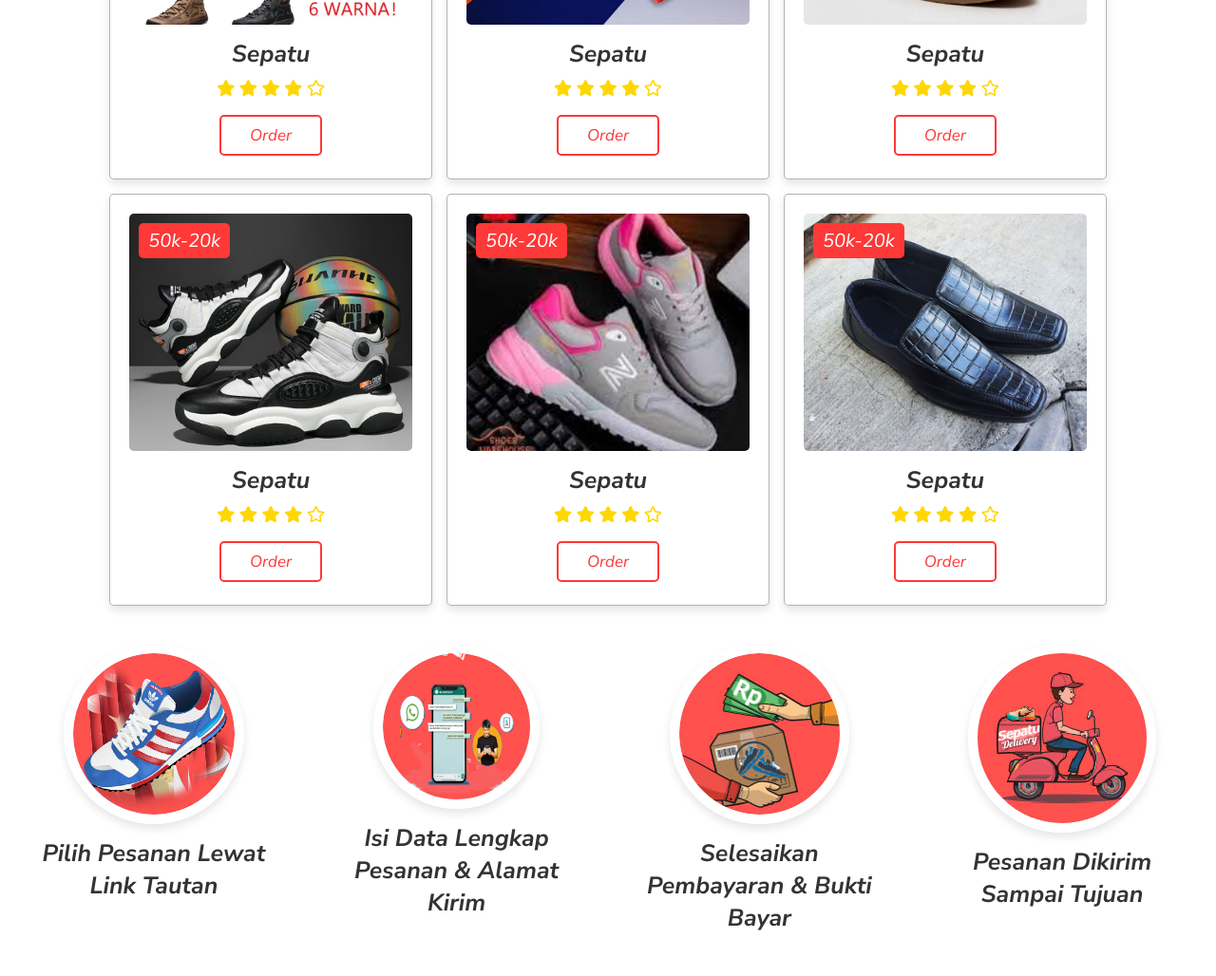
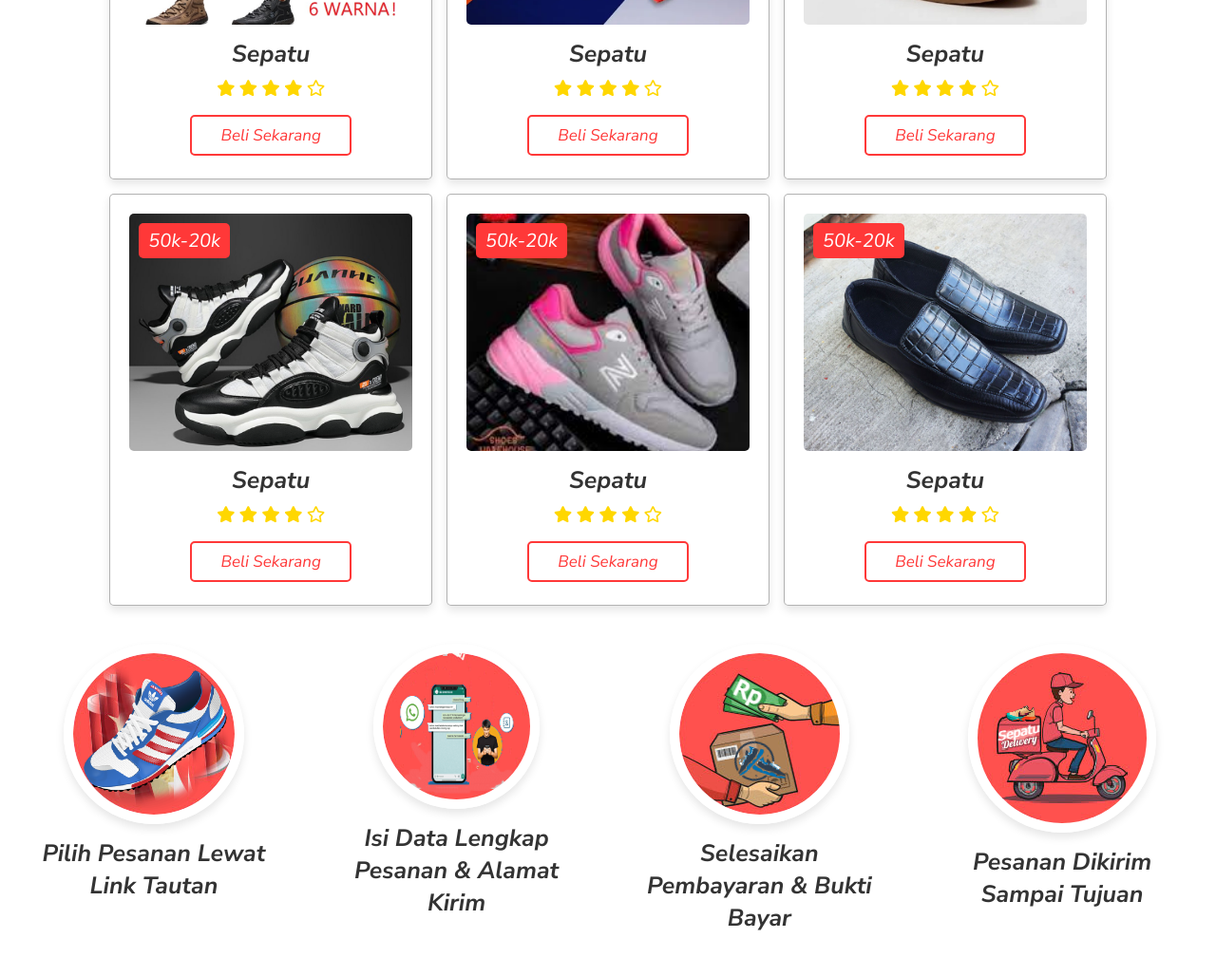
Before and after one commit to perubahan/website-Kreatif, a plain HTML site: page index.html in a window 1280 px wide. Shown: the part 1920-2948 px from the top of the page at 95% size. Drawn offline with Linux system fonts and the light colour scheme.

Commit message:
Update index.html

```diff
--- a/index.html
+++ b/index.html
@@ -142,7 +142,7 @@
                 <i class="fas fa-star"></i>
                 <i class="far fa-star"></i>
             </div>
-            <a href="#" class="btn">order</a>
+            <a href="#" class="btn">beli sekarang</a>
         </div>
         <div class="box">
             <span class="price">50k-20k</span>
@@ -155,7 +155,7 @@
                 <i class="fas fa-star"></i>
                 <i class="far fa-star"></i>
             </div>
-            <a href="#" class="btn">order</a>
+            <a href="#" class="btn">beli sekarang</a>
         </div>
         <div class="box">
             <span class="price">50k-20k</span>
@@ -168,7 +168,7 @@
                 <i class="fas fa-star"></i>
                 <i class="far fa-star"></i>
             </div>
-            <a href="#" class="btn">order</a>
+            <a href="#" class="btn">beli sekarang</a>
         </div>
         <div class="box">
             <span class="price">50k-20k</span>
@@ -181,7 +181,7 @@
                 <i class="fas fa-star"></i>
                 <i class="far fa-star"></i>
             </div>
-            <a href="#" class="btn">order</a>
+            <a href="#" class="btn">beli sekarang</a>
         </div>
         <div class="box">
             <span class="price">50k-20k</span>
@@ -194,7 +194,7 @@
                 <i class="fas fa-star"></i>
                 <i class="far fa-star"></i>
             </div>
-            <a href="#" class="btn">order</a>
+            <a href="#" class="btn">beli sekarang</a>
         </div>
         <div class="box">
             <span class="price">50k-20k</span>
@@ -207,7 +207,7 @@
                 <i class="fas fa-star"></i>
                 <i class="far fa-star"></i>
             </div>
-            <a href="#" class="btn">order</a>
+            <a href="#" class="btn">beli sekarang</a>
         </div>
 
     </div>
@@ -255,7 +255,7 @@
                 <p>Lorem ipsum dolor sit amet consectetur adipisicing elit.
                     Sint aspernatur soluta
                     </p>
-                    <a href="#" class="btn">order</a>
+                    <a href="#" class="btn">beli sekarang</a>
             </div>
         </div>
         <div class="box">
@@ -275,7 +275,7 @@
                 <p>Lorem ipsum dolor sit amet consectetur adipisicing elit.
                     Sint aspernatur soluta
                     </p>
-                    <a href="#" class="btn">order</a>
+                    <a href="#" class="btn">beli sekarang</a>
             </div>
         </div>
         <div class="box">
@@ -285,7 +285,7 @@
                 <p>Lorem ipsum dolor sit amet consectetur adipisicing elit.
                     Sint aspernatur soluta
                     </p>
-                    <a href="#" class="btn">order</a>
+                    <a href="#" class="btn">beli sekarang</a>
             </div>
         </div>
         <div class="box">
@@ -295,7 +295,7 @@
                 <p>Lorem ipsum dolor sit amet consectetur adipisicing elit.
                     Sint aspernatur soluta
                     </p>
-                    <a href="#" class="btn">order</a>
+                    <a href="#" class="btn">beli sekarang</a>
             </div>
         </div>
         <div class="box">
@@ -305,7 +305,7 @@
                 <p>Lorem ipsum dolor sit amet consectetur adipisicing elit.
                     Sint aspernatur soluta
                     </p>
-                    <a href="#" class="btn">order</a>
+                    <a href="#" class="btn">beli sekarang</a>
             </div>
         </div>
         <div class="box">
@@ -315,7 +315,7 @@
                 <p>Lorem ipsum dolor sit amet consectetur adipisicing elit.
                     Sint aspernatur soluta
                    </p>
-                    <a href="#" class="btn">order</a>
+                    <a href="#" class="btn">beli sekarang</a>
             </div>
         </div>
         <div class="box">
@@ -325,7 +325,7 @@
                 <p>Lorem ipsum dolor sit amet consectetur adipisicing elit.
                     Sint aspernatur soluta
                     </p>
-                    <a href="#" class="btn">order</a>
+                    <a href="#" class="btn">beli sekarang</a>
             </div>
         </div>
         <div class="box">
@@ -335,7 +335,7 @@
                 <p>Lorem ipsum dolor sit amet consectetur adipisicing elit.
                     Sint aspernatur soluta
                     </p>
-                    <a href="#" class="btn">order</a>
+                    <a href="#" class="btn">beli sekarang</a>
             </div>
         </div>
 
```
